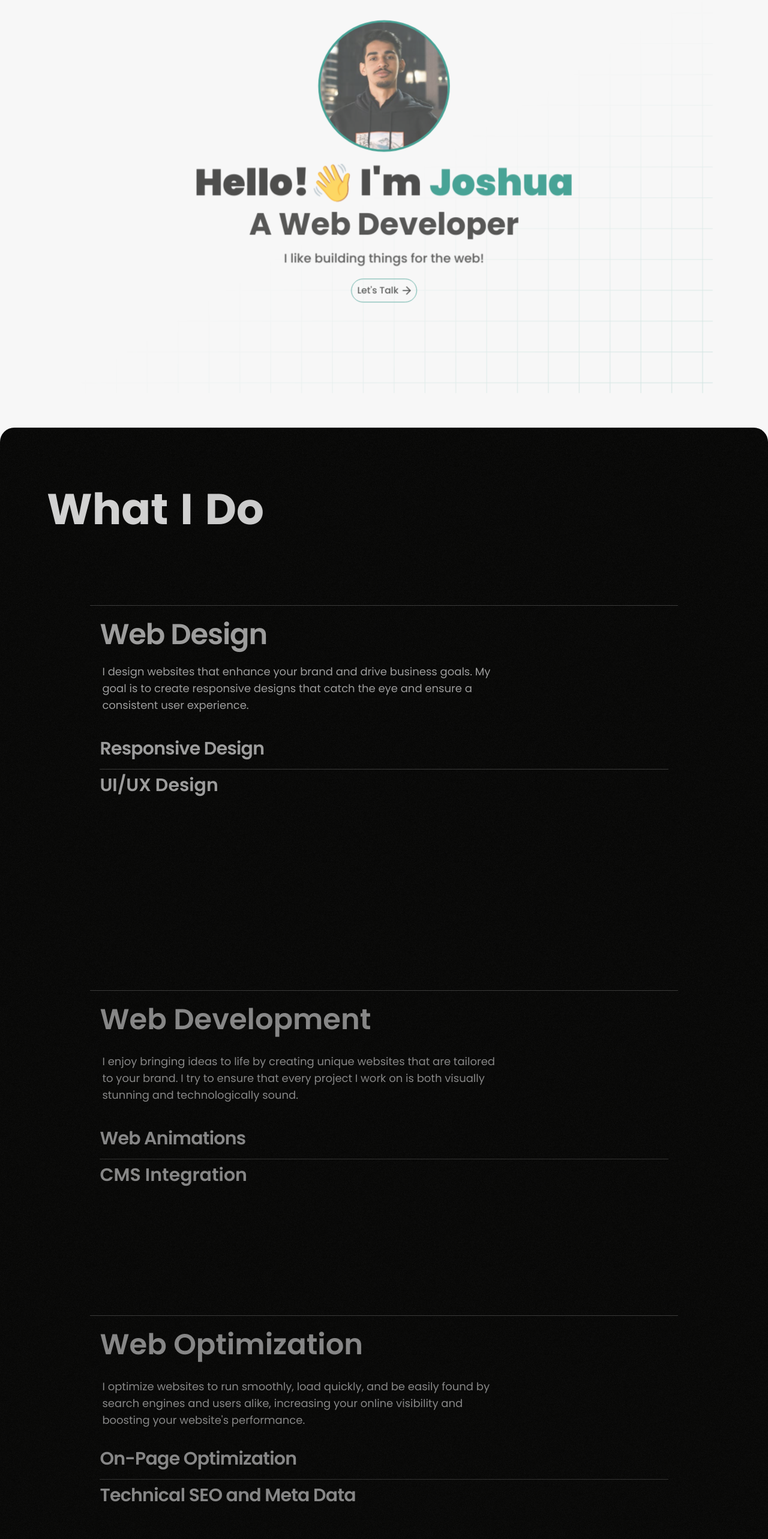
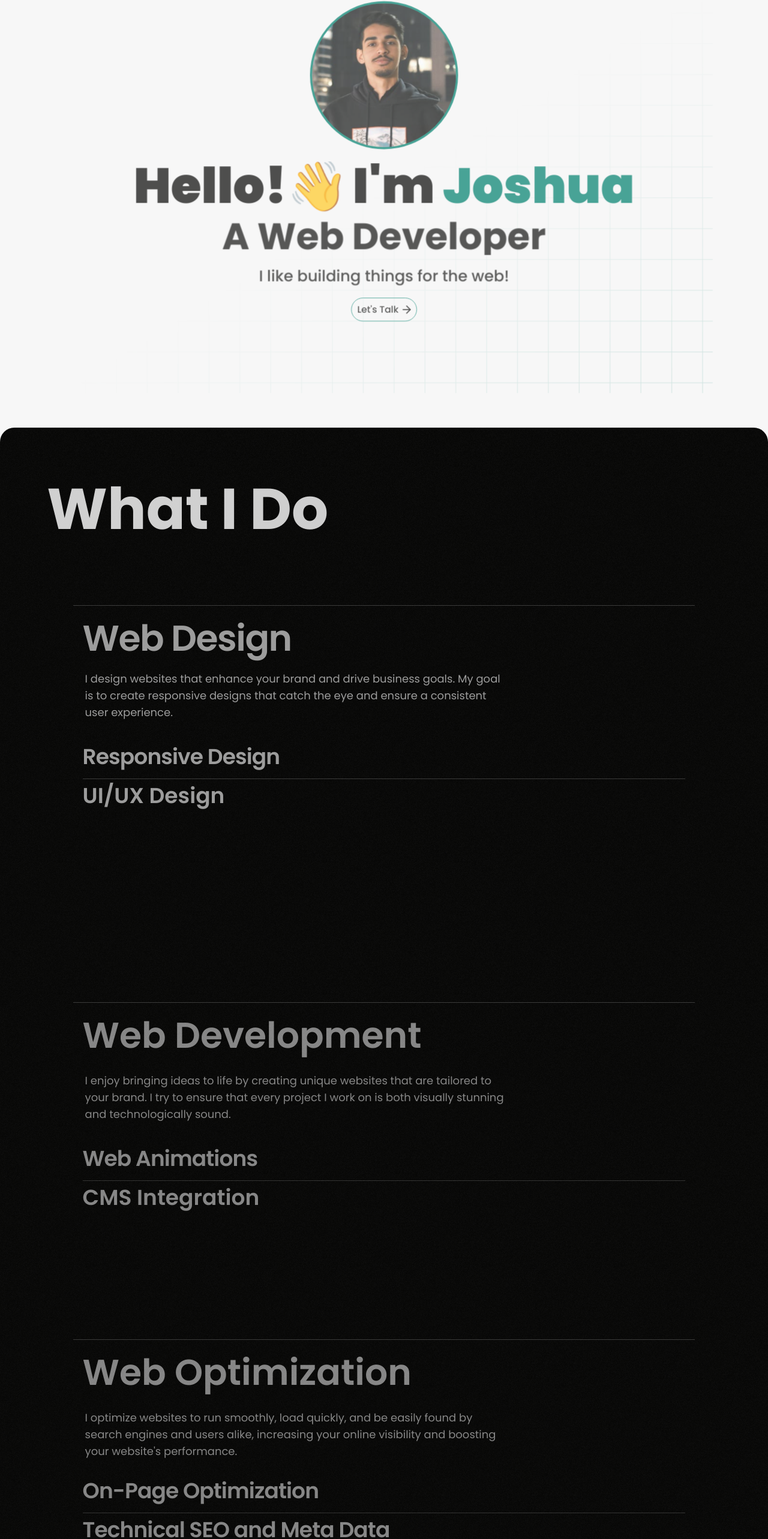
Before and after one commit to joshuadsouza500/portfolio, a Next.js app: page / in a window 1280 px wide. Shown: the part 152-2718 px from the top of the page at 60% size. Built offline with nearby package versions, Linux system fonts and the light colour scheme.

Commit message:
Responsove for xl and 2xl

```diff
--- a/app/components/magicui/text-reveal.tsx
+++ b/app/components/magicui/text-reveal.tsx
@@ -36,7 +36,7 @@ export const TextRevealByWord: FC<TextRevealByWordProps> = ({
         <p
           ref={targetRef}
           className={
-            "flex flex-wrap text-5xl font-bold text-white/20 sm:text-6xl md:text-7xl lg:p-1"
+            "flex flex-wrap text-5xl font-bold text-white/20 sm:text-6xl md:text-7xl lg:p-1 xl:text-8xl"
           }
         >
           {words.map((word, i) => {
--- a/app/components/sections/CTA.tsx
+++ b/app/components/sections/CTA.tsx
@@ -10,14 +10,14 @@ function CTA() {
   return (
     <div
       id="CTA"
-      className="relative mx-4 mb-10 grid h-full bg-backgroundw py-20 sm:mx-6 md:grid-cols-2 lg:mx-auto lg:max-w-6xl"
+      className="relative mx-4 mb-10 grid h-full bg-backgroundw py-20 sm:mx-6 md:grid-cols-2 lg:mx-auto lg:max-w-6xl xl:py-32"
     >
       <div className="pb-12 md:pb-2 md:pt-4">
         <div className="mx-auto">
           <TextRevealByWord
             text="Get In Touch"
             Colour="text-black/90"
-            className="-mb-6 max-sm:pl-4"
+            className="-mb-6 max-sm:pl-4 xl:-mb-10"
           />
           <p className="hidden w-[85%] pl-4 text-left text-base text-black/70">
             Fill out the form below and let&apos;s discuss how I can help bring
--- a/app/components/sections/Hero.tsx
+++ b/app/components/sections/Hero.tsx
@@ -33,7 +33,7 @@ function Hero({ scrollYProgress }: props) {
       />
       {/***/}
       <motion.div
-        className="h-56 w-56 rounded-full border-4 border-green bg-[url('/me5.jpeg')] bg-cover bg-no-repeat md:-mt-20 md:h-64 md:w-64"
+        className="h-56 w-56 rounded-full border-4 border-green bg-[url('/me5.jpeg')] bg-cover bg-no-repeat md:-mt-20 md:h-64 md:w-64 xl:h-72 xl:w-72"
         initial={{ filter: "blur(2px)" }}
         whileInView={{ filter: "blur(0px)" }}
         viewport={{ once: true }}
@@ -41,7 +41,7 @@ function Hero({ scrollYProgress }: props) {
       />
 
       <div className="flex flex-col gap-1 py-6 text-center md:gap-2">
-        <motion.h1 className="flex overflow-hidden text-4xl font-black sm:text-5xl md:text-7xl">
+        <motion.h1 className="flex overflow-hidden text-4xl font-black sm:text-5xl md:text-7xl xl:text-8xl">
           <motion.span
             className="flex overflow-hidden"
             initial={{ y: "100%", opacity: 0.8 }}
@@ -60,12 +60,12 @@ function Hero({ scrollYProgress }: props) {
               &#128075;{" "}
             </span>{" "}
             I&apos;m{" "}
-            <TextFlip className="ml-2 text-4xl text-green sm:text-5xl md:text-7xl lg:ml-4">
+            <TextFlip className="ml-2 text-4xl text-green sm:text-5xl md:text-7xl lg:ml-4 xl:text-8xl">
               Joshua
             </TextFlip>{" "}
           </motion.span>
         </motion.h1>
-        <motion.h1 className="overflow-hidden text-[2rem] font-bold text-backgroundb/95 max-sm:leading-none sm:text-4xl md:text-6xl">
+        <motion.h1 className="overflow-hidden text-[2rem] font-bold text-backgroundb/95 max-sm:leading-none sm:text-4xl md:text-6xl xl:text-7xl">
           <motion.span
             className="inline-block overflow-hidden"
             initial={{ y: "100%", opacity: 0 }}
@@ -82,7 +82,7 @@ function Hero({ scrollYProgress }: props) {
             A Web Developer
           </motion.span>
         </motion.h1>
-        <motion.p className="my-1 overflow-hidden text-sm text-backgroundb/90 sm:text-lg md:text-2xl md:font-medium">
+        <motion.p className="my-1 overflow-hidden text-sm text-backgroundb/90 sm:text-lg md:text-2xl md:font-medium xl:text-3xl">
           <motion.span
             className="inline-block overflow-hidden"
             initial={{ y: "100%", opacity: 0 }}
--- a/app/components/ui/WorksStickyScroll.tsx
+++ b/app/components/sections/WorksStickyScroll.tsx
@@ -1,8 +1,8 @@
-import WorksTitle from "./WorksTitle";
-import { Photography, Restaurant, Aurora, Elevate } from "./WorksCard";
+import WorksTitle from "../ui/WorksTitle";
+import { Photography, Restaurant, Aurora, Elevate } from "../ui/WorksCard";
 import TextRevealByWord from "../magicui/text-reveal";
 import Bounded from "../Bounded";
-import SmallScroll from "./SmallScroll";
+import SmallScroll from "../ui/SmallScroll";
 
 const features = [
   {
@@ -76,7 +76,7 @@ const WorksStickyScroll = () => {
       </Bounded>
       <div className="relative mx-auto hidden w-full max-w-6xl items-start gap-1 lg:flex">
         <div className="w-10/12 py-[50vh]">
-          <ul className="flex flex-col gap-80">
+          <ul className="flex flex-col gap-80 xl:gap-96">
             {features.map((feature) => (
               <li className="-mb-2" key={feature.id}>
                 <WorksTitle
@@ -95,7 +95,7 @@ const WorksStickyScroll = () => {
           </ul>
         </div>
         <div className="sticky top-0 flex h-screen w-full items-center">
-          <div className="relative aspect-square h-[600px] w-full rounded-2xl bg-slate-200">
+          <div className="relative aspect-square h-[600px] w-full rounded-2xl bg-slate-200 2xl:h-[650px]">
             {features.map((feature) => (
               <feature.card id={feature.id} key={feature.id} />
             ))}
--- a/app/components/ui/Loader.tsx
+++ b/app/components/ui/Loader.tsx
@@ -1,5 +1,38 @@
 import React from "react";
-import { MotionDiv, Motionh1, MotionSpan } from "./Motion";
+import {
+  MotionDiv,
+  Motionh1,
+  MotionPath,
+  MotionSpan,
+  MotionSvg,
+} from "./Motion";
+
+const svgvariant = {
+  hidden: {
+    opacity: 0,
+  },
+  visible: {
+    opacity: 1,
+    transition: {
+      duration: 2,
+    },
+  },
+};
+
+const pathvariant = {
+  hidden: {
+    pathLength: 0,
+    fillOpacity: 0,
+  },
+  visible: {
+    pathLength: 1,
+    fillOpacity: 1,
+    transition: {
+      duration: 2,
+      ease: "easeInOut",
+    },
+  },
+};
 
 export default function Loader() {
   return (
@@ -38,6 +71,7 @@ export default function Loader() {
           <span className="font-semibold text-white/50 md:text-lg">
             {"Joshua D'souza"}
           </span>
+
           <section className="flex items-end justify-between">
             <div className="flex flex-col gap-1">
               <Motionh1 className="overflow-hidden text-[2rem] font-bold leading-[0.8] text-backgroundw/55 sm:text-[3rem]">
@@ -85,3 +119,33 @@ export default function Loader() {
     </div>
   );
 }
+{
+  /**
+  <div className="p-2">
+            {" "}
+            <MotionSvg
+              xmlns="http://www.w3.org/2000/svg"
+              width={34}
+              height={40}
+              viewBox="0 0 34 48"
+              stroke="#00806E"
+              fill="none"
+              strokeWidth={1}
+              variants={svgvariant}
+              initial="hidden"
+              animate="visible"
+            >
+              <MotionPath
+                variants={pathvariant}
+                d="M6.5 1.316c0 .438 4 6.977 4.25 6.977.148 0 .25-1.66.25-3.656V.977H8.75c-1.25 0-2.25.144-2.25.34ZM14.898 1.27c-.25.195-.398 3.218-.398 6.68v6.343l3.402 5.32 3.348 5.266.148-8.54.102-8.585 1.152.297c3.098.879 3.848 4.097 3.848 16.097v8.977l2.402 3.656c1.297 2.047 2.496 3.707 2.649 3.707 1.648 0 2.597-20.734 1.297-28-1.598-8.781-3.946-10.93-12.696-11.367-2.703-.144-5.05-.098-5.254.149ZM4 21.266c0 16.93-.05 18.148-.902 18.879-.496.492-1.297.832-1.75.832-.696 0-.848.535-.848 3.46v3.415l2.348-.34c3.101-.438 4.152-.828 5.605-2.145C10.852 43.121 11 41.953 11 27.512V14L7.898 9.125C6.148 6.437 4.602 4 4.398 3.707 4.203 3.414 4 11.317 4 21.266ZM14.602 33.414l.148 13.66h4.5c5.598 0 7.598-.437 9.45-1.902l1.5-1.121-2.15-3.516-2.198-3.512-.903 1.516c-.5.777-1.148 1.461-1.402 1.461-.25 0-.797.145-1.246.293-.7.242-.801-.344-.801-4.832v-5.168l-3.05-4.781c-1.7-2.633-3.25-4.973-3.497-5.27-.305-.242-.402 5.176-.351 13.172Zm0 0"
+                style={{
+                  stroke: "#00806E",
+                  fillRule: "nonzero",
+                  fill: "",
+                  fillOpacity: 1,
+                }}
+              />
+            </MotionSvg>
+          </div>
+  */
+}
--- a/app/components/ui/Motion.tsx
+++ b/app/components/ui/Motion.tsx
@@ -8,5 +8,7 @@ export const MotionP = motion.p;
 export const MotionB = motion.button;
 export const MotionSection = motion.section;
 export const MotionSpan = motion.span;
+export const MotionSvg = motion.svg;
+export const MotionPath = motion.path;
 
 export const MotionNav = motion.nav;
--- a/app/components/ui/Services.tsx
+++ b/app/components/ui/Services.tsx
@@ -4,10 +4,10 @@ function Services() {
   return (
     <section className="">
       <div
-        className="sticky mx-auto border-t border-y-white/20 px-4 pb-10 pt-6 text-white/60 lg:w-[85%]"
+        className="sticky mx-auto border-t border-y-white/20 px-4 pb-10 pt-6 text-white/60 lg:w-[85%] xl:w-[90%]"
         style={{ top: `calc(20vh + 0em)`, marginBottom: "17.25em" }}
       >
-        <h1 className="pb-6 text-[2rem] font-semibold tracking-tight md:pb-6 md:text-5xl">
+        <h1 className="pb-6 text-[2rem] font-semibold tracking-tight md:pb-6 md:text-5xl xl:text-6xl">
           Web Design
         </h1>
 
@@ -17,21 +17,21 @@ function Services() {
           consistent user experience.
         </p>
         <div>
-          <h4 className="border-b border-white/20 pb-4 text-2xl font-semibold tracking-tight md:text-3xl">
+          <h4 className="border-b border-white/20 pb-4 text-2xl font-semibold tracking-tight md:text-3xl xl:text-4xl">
             Responsive Design
           </h4>
-          <h4 className="py-2 text-2xl font-semibold md:text-3xl">
+          <h4 className="py-2 text-2xl font-semibold md:text-3xl xl:text-4xl">
             UI/UX Design
           </h4>
         </div>
       </div>
 
       <div
-        className="sticky mx-auto border-t border-y-white/20 bg-backgroundb px-4 pb-10 pt-6 text-white/60 lg:w-[85%] lg:pb-6"
+        className="sticky mx-auto border-t border-y-white/20 bg-backgroundb px-4 pb-10 pt-6 text-white/60 lg:w-[85%] lg:pb-6 xl:w-[90%]"
         style={{ top: `calc(20vh + 5.75em)`, marginBottom: "11.5em" }}
       >
         <div className="absolute inset-0 bg-black bg-[url('/noise-light.png')] opacity-15" />
-        <h1 className="pb-6 text-[2rem] font-semibold tracking-normal md:pb-8 md:text-5xl">
+        <h1 className="pb-6 text-[2rem] font-semibold tracking-normal md:pb-8 md:text-5xl xl:text-6xl">
           Web Development
         </h1>
 
@@ -41,20 +41,20 @@ function Services() {
           is both visually stunning and technologically sound.
         </p>
         <div>
-          <h4 className="border-b border-white/20 pb-4 text-2xl font-semibold tracking-tight md:text-3xl">
+          <h4 className="border-b border-white/20 pb-4 text-2xl font-semibold tracking-tight md:text-3xl xl:text-4xl">
             Web Animations
           </h4>
-          <h4 className="py-2 text-2xl font-semibold md:text-3xl">
+          <h4 className="py-2 text-2xl font-semibold md:text-3xl xl:text-4xl">
             CMS Integration
           </h4>
         </div>
       </div>
       <div
-        className="sticky mx-auto border-t border-y-white/20 bg-backgroundb px-4 pb-10 pt-6 text-white/60 lg:w-[85%]"
+        className="sticky mx-auto border-t border-y-white/20 bg-backgroundb px-4 pb-10 pt-6 text-white/60 lg:w-[85%] xl:w-[90%]"
         style={{ top: `calc(20vh + 11.5em)`, marginBottom: "5.75em" }}
       >
         <div className="absolute inset-0 bg-black bg-[url('/noise-light.png')] opacity-15" />
-        <h1 className="pb-6 text-[2rem] font-semibold tracking-normal md:pb-8 md:text-5xl">
+        <h1 className="pb-6 text-[2rem] font-semibold tracking-normal md:pb-8 md:text-5xl xl:text-6xl">
           Web Optimization
         </h1>
 
@@ -64,10 +64,10 @@ function Services() {
           and boosting your website's performance.`}
         </p>
         <div>
-          <h4 className="border-b border-white/20 pb-4 text-2xl font-semibold tracking-tight md:text-3xl">
+          <h4 className="border-b border-white/20 pb-4 text-2xl font-semibold tracking-tight md:text-3xl xl:text-4xl">
             On-Page Optimization
           </h4>
-          <h4 className="py-2 text-2xl font-semibold tracking-tight md:text-3xl">
+          <h4 className="py-2 text-2xl font-semibold tracking-tight md:text-3xl xl:text-4xl">
             Technical SEO and Meta Data
           </h4>
         </div>
--- a/app/components/ui/Skills.tsx
+++ b/app/components/ui/Skills.tsx
@@ -13,7 +13,7 @@ function Skills() {
       </Bounded>
       {/*  <Scroller skilldata={skilldata} />**/}
 
-      <div className="mx-2 md:mx-4">
+      <div className="mx-2 md:mx-4 xl:mx-20">
         <VelocityScroll
           text="HTML.   TAILWIND.   REACTJS. TYPESCRIPT.  NEXTJS. "
           default_velocity={2}
--- a/app/page.tsx
+++ b/app/page.tsx
@@ -7,7 +7,7 @@ import ToolBox from "./components/sections/ToolBox";
 import Service from "./components/sections/Service";
 import CTA from "./components/sections/CTA";
 import { useScroll } from "framer-motion";
-import WorksStickyScroll from "./components/ui/WorksStickyScroll";
+import WorksStickyScroll from "./components/sections/WorksStickyScroll";
 
 export default function Home() {
   const container = useRef<HTMLDivElement>(null);
```
Also changed, not shown: app/robots.txt (added).
